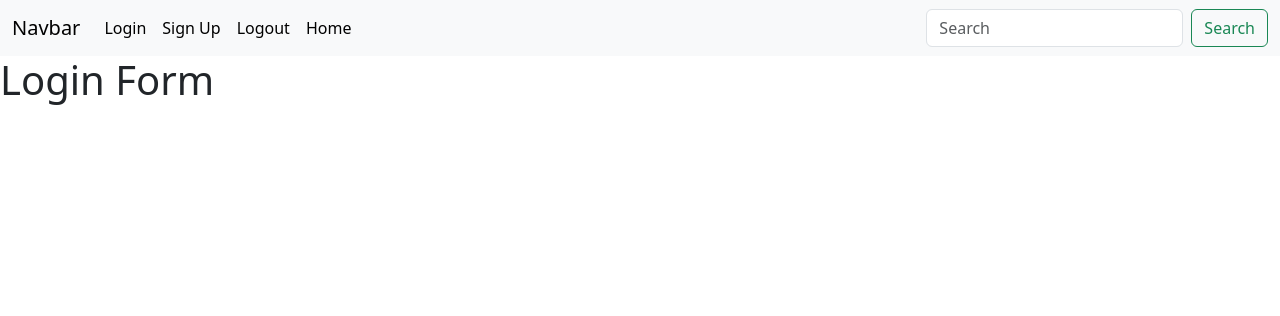
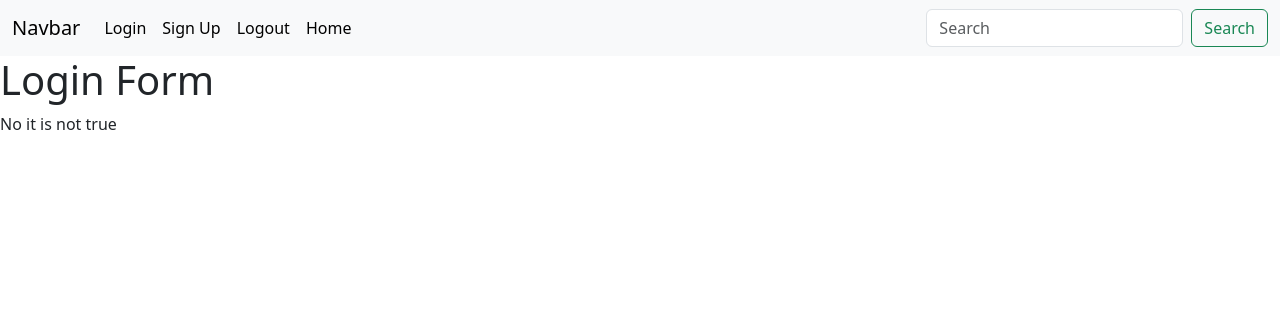
Before and after one commit to Kai0802/FlaskAuth, a Flask app: page /login in a window 1280 px wide. Shown: the top 316 px of the page. Run offline with Flask 3, Linux system fonts and the light colour scheme.

Commit message:
example of how to pass value to template from backend

```diff
--- a/website/auth.py
+++ b/website/auth.py
@@ -5,7 +5,9 @@ auth = Blueprint('auth', __name__)
 
 @auth.route('/login')
 def login():
-    return render_template("login.jinja", text="Test")
+    # the text and user are two variables that being passed from backend
+    # to front end
+    return render_template("login.jinja", boolean=True)
 
 
 @auth.route('/logout')
--- a/website/templates/login.jinja
+++ b/website/templates/login.jinja
@@ -4,4 +4,11 @@ Login
 {% endblock title %}
 {% block content %}
 <h1>Login Form</h1>
+{% if boolean == False %}
+Yes it is true!
+{% else %}
+No it is not true
+{% endif %}
+
+
 {% endblock content %}
```
